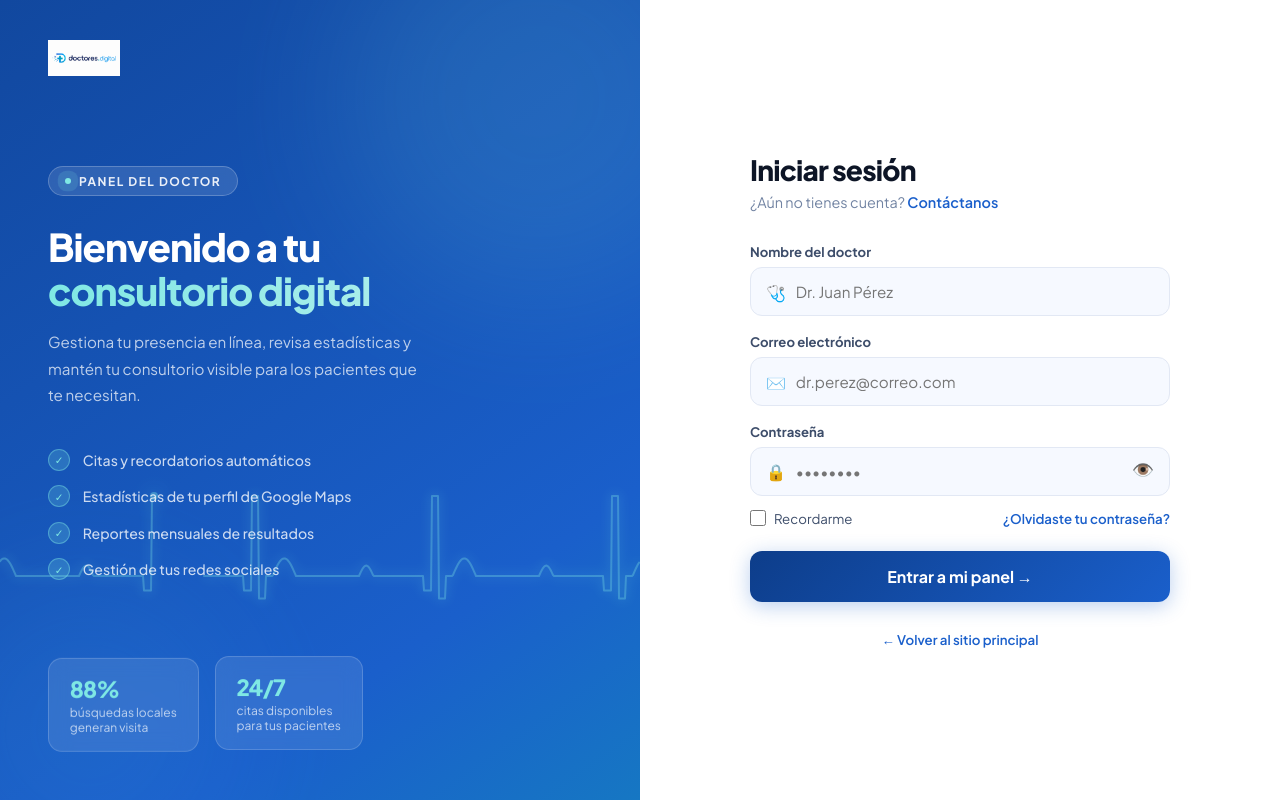
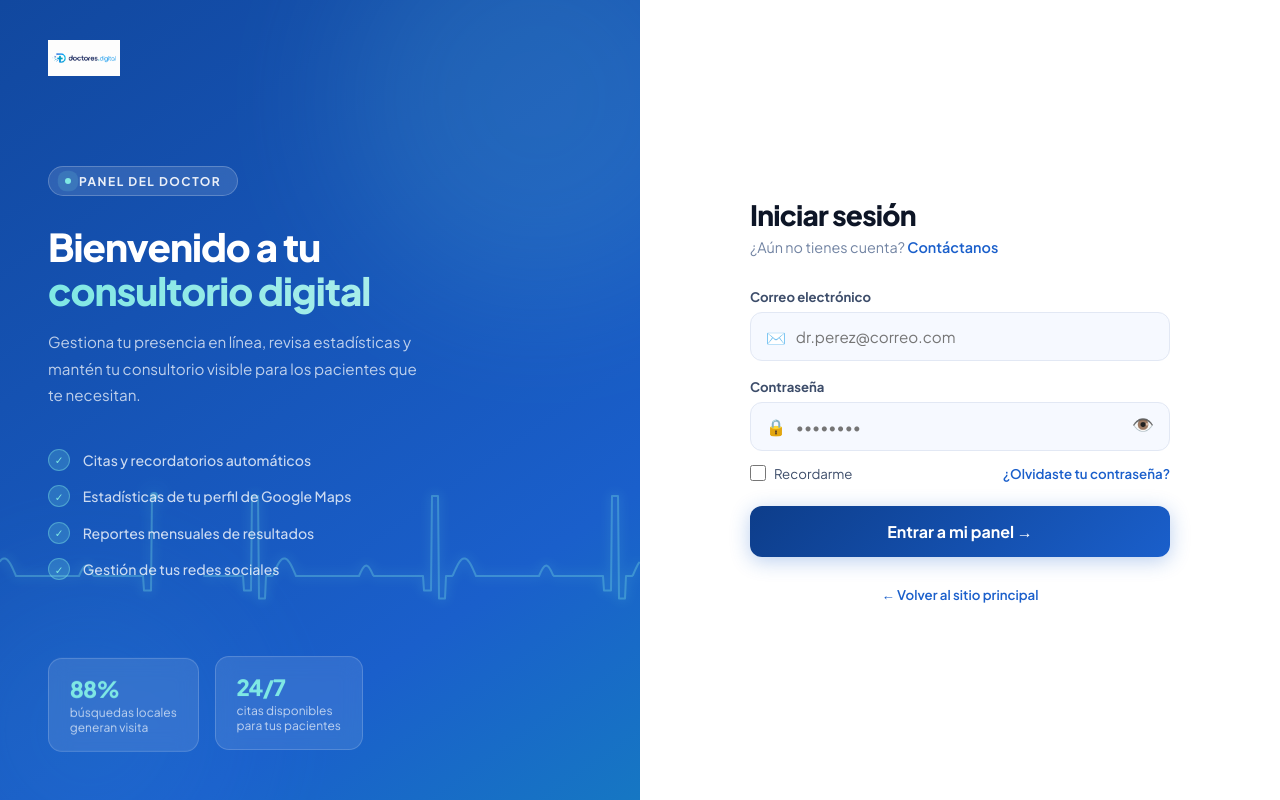
Before and after one commit to irojo83/Doctores, a PHP site: page /login.php in a window 1280 px wide. Run offline with PHP 8.4, Linux system fonts and the light colour scheme.

Commit message:
Fix: simplificar login a solo correo y contraseña
Se eliminó el campo "Nombre del doctor" del formulario y de la
validación backend. El acceso ahora requiere únicamente email
y contraseña.

https://claude.ai/code/session_016FBjAXkfdeK1L89JyXRQu1

```diff
--- a/login.php
+++ b/login.php
@@ -29,12 +29,11 @@ if ($_SERVER['REQUEST_METHOD'] === 'POST') {
     if (!validateCsrf($_POST['csrf_token'] ?? '')) {
         $error = 'Error de seguridad. Recarga la página e intenta de nuevo.';
     } else {
-        $nombre   = trim($_POST['nombre']   ?? '');
         $email    = trim($_POST['email']    ?? '');
         $password = trim($_POST['password'] ?? '');
 
         // Validación básica
-        if (!$nombre || !$email || !$password) {
+        if (!$email || !$password) {
             $error = 'Por favor completa todos los campos.';
         } elseif (!filter_var($email, FILTER_VALIDATE_EMAIL)) {
             $error = 'El correo electrónico no es válido.';
@@ -49,12 +48,7 @@ if ($_SERVER['REQUEST_METHOD'] === 'POST') {
 
             if ($doctor && password_verify($password, $doctor['password'])) {
                 // ¡Credenciales correctas!
-
-                // Verificar que el nombre coincida (case-insensitive)
-                if (mb_strtolower(trim($doctor['nombre'])) !== mb_strtolower($nombre)) {
-                    $error = 'El nombre no coincide con el registrado para ese correo.';
-                } else {
-                    // Actualizar last_login
+                // Actualizar last_login
                     $upd = $db->prepare('UPDATE doctores SET last_login = NOW() WHERE id = ?');
                     $upd->execute([$doctor['id']]);
 
@@ -73,11 +67,10 @@ if ($_SERVER['REQUEST_METHOD'] === 'POST') {
                     loginDoctor($doctor);
                     header('Location: dashboard.php');
                     exit;
-                }
             } else {
                 // Pequeño delay para dificultar fuerza bruta
                 usleep(400000); // 0.4 s
-                $error = 'Credenciales incorrectas. Verifica tu nombre, correo y contraseña.';
+                $error = 'Correo o contraseña incorrectos.';
             }
         }
     }
@@ -298,16 +291,6 @@ $csrf = csrfToken();
       <input type="hidden" name="csrf_token" value="<?= htmlspecialchars($csrf) ?>" />
 
       <div class="form-group">
-        <label for="nombre">Nombre del doctor</label>
-        <div class="input-wrap">
-          <span class="input-icon">🩺</span>
-          <input type="text" id="nombre" name="nombre"
-                 placeholder="Dr. Juan Pérez" required autocomplete="name"
-                 value="<?= htmlspecialchars($_POST['nombre'] ?? '') ?>" />
-        </div>
-      </div>
-
-      <div class="form-group">
         <label for="email">Correo electrónico</label>
         <div class="input-wrap">
           <span class="input-icon">✉️</span>
```
